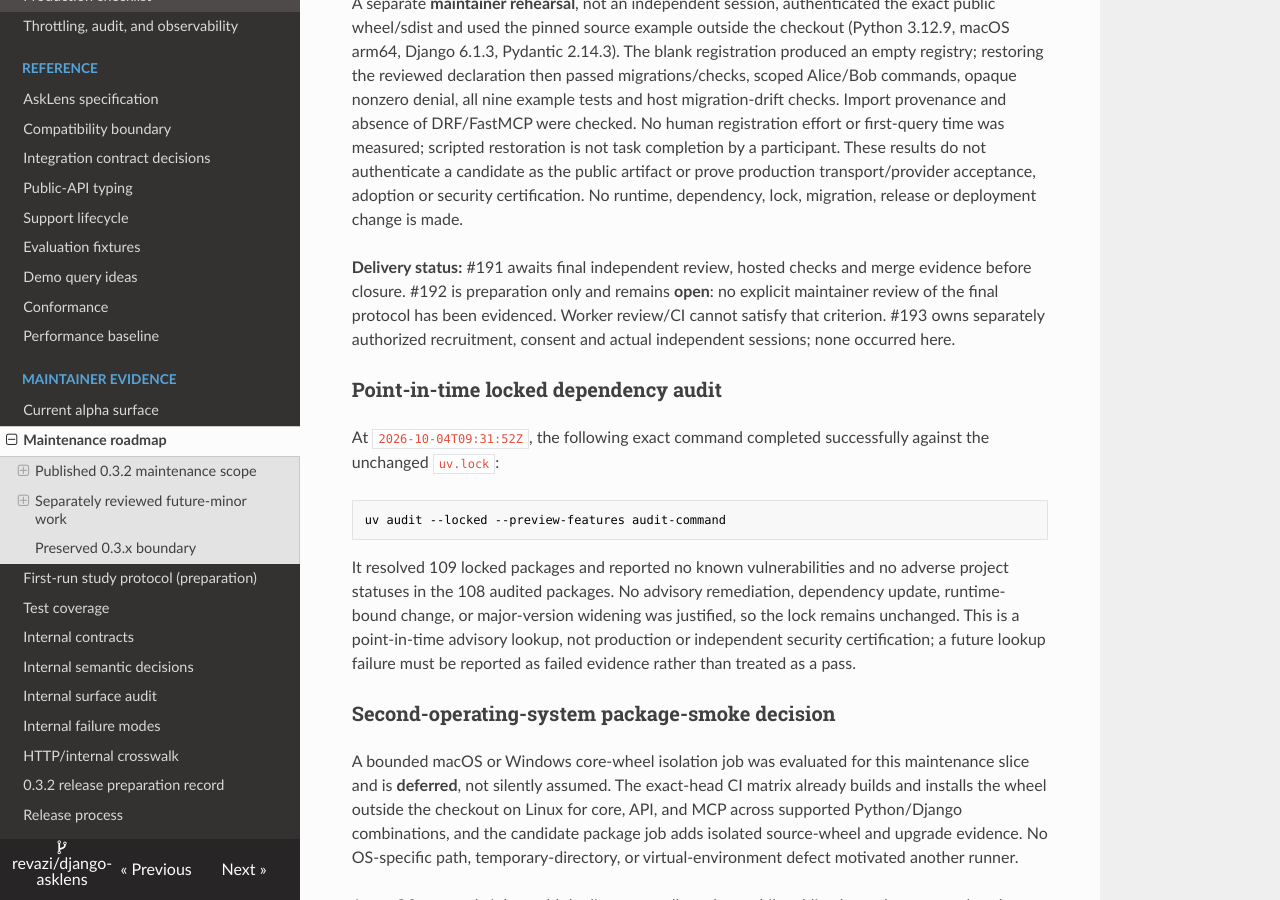
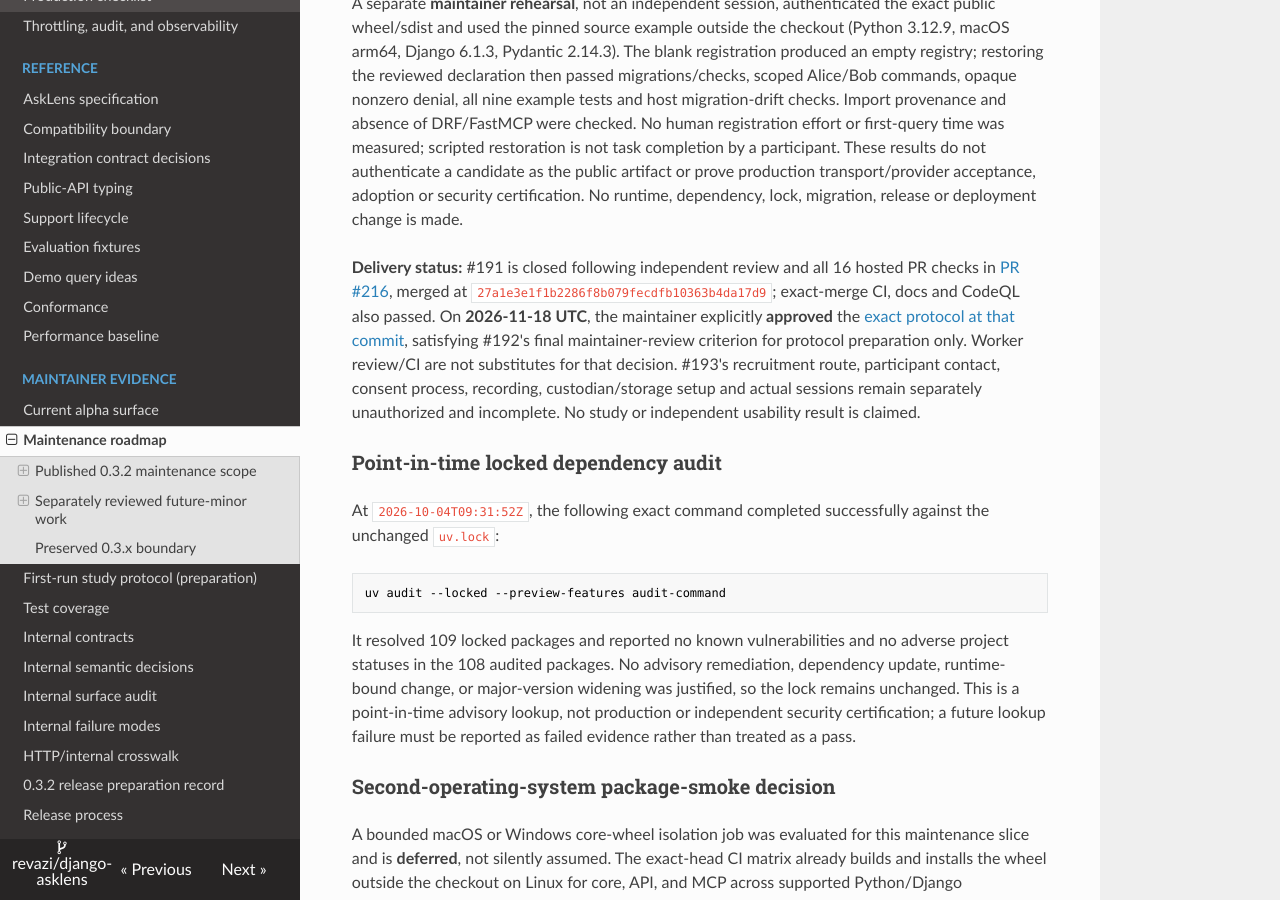
Before and after one commit to revazi/django-asklens, an MkDocs documentation site: the page built from docs/maintenance-roadmap.md, in a window 1280 px wide and 900 px high, scrolled down 3806 px. Built offline with MkDocs 1.6.1, drawn with Linux system fonts in a browser that asks for light colours; nearby versions of some CDN libraries.

Commit message:
docs: record exact first-run protocol approval (#192) (#217)

```diff
--- a/docs/maintenance-roadmap.md
+++ b/docs/maintenance-roadmap.md
@@ -186,11 +186,16 @@ These results do not authenticate a candidate as the public artifact or prove
 production transport/provider acceptance, adoption or security certification.
 No runtime, dependency, lock, migration, release or deployment change is made.
 
-**Delivery status:** #191 awaits final independent review, hosted checks and
-merge evidence before closure. #192 is preparation only and remains **open**:
-no explicit maintainer review of the final protocol has been evidenced. Worker
-review/CI cannot satisfy that criterion. #193 owns separately authorized
-recruitment, consent and actual independent sessions; none occurred here.
+**Delivery status:** #191 is closed following independent review and all 16
+hosted PR checks in [PR #216](https://github.com/revazi/django-asklens/pull/216),
+merged at `27a1e3e1f1b2286f8b079fecdfb10363b4da17d9`; exact-merge CI, docs and
+CodeQL also passed. On **2026-11-18 UTC**, the maintainer explicitly **approved**
+the [exact protocol at that commit](https://github.com/revazi/django-asklens/blob/27a1e3e1f1b2286f8b079fecdfb10363b4da17d9/docs/first-run-study.md),
+satisfying #192's final maintainer-review criterion for protocol preparation
+only. Worker review/CI are not substitutes for that decision. #193's recruitment
+route, participant contact, consent process, recording, custodian/storage setup
+and actual sessions remain separately unauthorized and incomplete. No study or
+independent usability result is claimed.
 
 ### Point-in-time locked dependency audit
 
```
Also changed, not shown: docs/first-run-study.md (+25 -14 lines), 1 other file.
